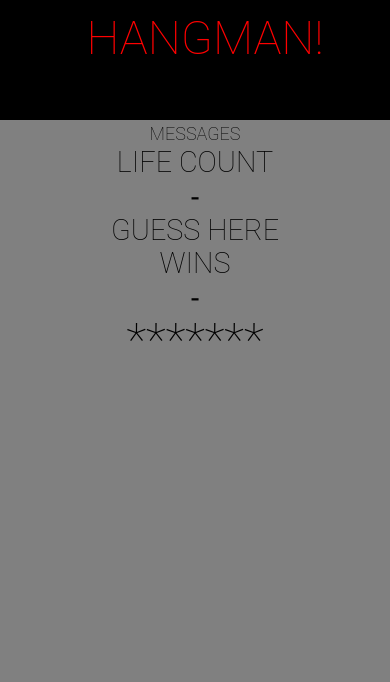
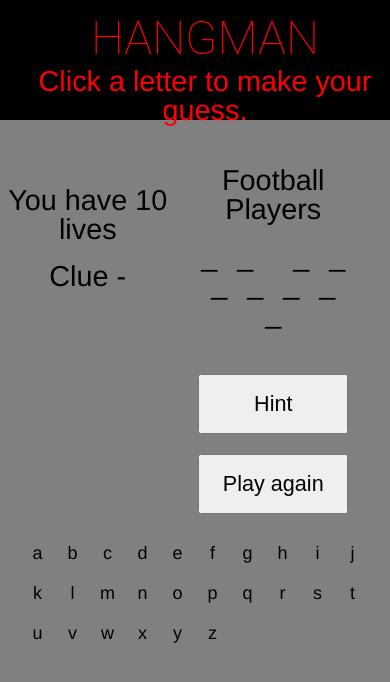
Before and after one commit to centelred/Hangman-Game, a PHP site: page / in a window 390 px wide. Shown: the top 682 px of the page. Run offline with PHP 8.4, Linux system fonts and the light colour scheme.

Commit message:
Add files via upload

```diff
--- a/assets/css/style.css
+++ b/assets/css/style.css
@@ -20,6 +20,7 @@ body {
 .catHint, .hangingout {
   float:left;
   width:45%;
+  padding-top:30px;
 }
 
 .catHint {
@@ -84,8 +85,8 @@ p {
     float: left;
     margin: 0 10px 10px 0;
     list-style: none;
-    width: 35px;
-    height: 30px;
+    width: 25px;
+    height: 20px;
     padding-top: 10px;
     background: $white;
     color: $base-color;
--- a/assets/javascript/game.js
+++ b/assets/javascript/game.js
@@ -212,15 +212,16 @@ window.onload = function() {
     hint.onclick = function() {
 
         hints = [
-            ["Did a song with coldplay", "Check my dab", "He put on for his city", "Will teach you how to save money", "Slept on lyricist", "The all seeing eye.", "Rap God"],
+            ["Did a song with coldplay", "Dab of ranch", "He put on for his city", "Will teach you how to save money", "Slept on lyricist", "The all seeing eye.", "Rap God"],
             ["Practice", "Mamba", "30 Hours", "Ugliest player ever", "ACL 1st Round: never forget"],
             ["Ravens former LB", "Deflated", "I Gronk", "The glove dont fit.", "Those Dreads!"]
         ];
 
         var categoryIndex = categories.indexOf(chosenCategory);
         var hintIndex = chosenCategory.indexOf(word);
-        showClue.innerHTML = "Clue: - " + hints[categoryIndex][hintIndex];
-    };
+        showClue.innerHTML = "Clue: - " + hints [categoryIndex][hintIndex];
+        console.log(hints [categoryIndex][hintIndex]);
+    }; //broken, some work, most dont.
 
     // Reset
 
--- a/index.html
+++ b/index.html
@@ -1,67 +1,35 @@
 <!DOCTYPE html>
-
 <html>
 
 <head>
-
     <title>Hangman!</title>
     <link rel="stylesheet" type="text/css" href="assets/css/reset.css">
     <link rel="stylesheet" type="text/css" href="assets/css/style.css">
     <meta name="viewport" content="width=device-width, initial-scale=1.0">
-
-
 </head>
 
 <body>
-<div class="container">
-
-	<div class="row col-md-12">
     <div class="header">
-    	<h1>Hangman!</h1>
+        <h1>Hangman</h1>
+        <p>Click a letter to make your guess.</p>
     </div>
+    <div class="hangingout"><br><br>
+        <p id="mylives"></p><br>
+        <p id="clue">Clue -</p><br>
+        <canvas id="stickman">browser does not support this tag</canvas>
     </div>
-
-    <div class="row">
-    	<div class="message col-md-12">
-    	<h3 id="mess">messages</h3>
+    <div class="catHint"><br><br>
+        <p id="categoryName"></p>
+        <br>
+        <div id="hold"></div><br><br>
+        <button id="hint">Hint</button>
+        <button id="reset">Play again</button>
     </div>
-    </div>
-
-	<div class="row">
-    	<div class="main1 col-md-4">
-    		<div class="life">
-    		<h2>Life Count</h2>
-    		<div id="lifecount"><p>-</p></div>
-    		</div>
-    	</div>
-    	<div class="main2 col-md-4">
-    		<div class="guess">
-    		<h2>Guess Here</h2>
-    		<div id="guesscount">
-
-            <p>
-    		<span id="guessed"></span>
-    		</p>
+    <div class="guessarea">
+        <div id="buttons"></div>
     </div>
     </div>
     </div>
-    	<div class="main3 col-md-4">
-    		<div class="win">
-    		<h2>Wins</h2>
-    		<div id="wincount"><p>-</p></div>
-    		</div>
-    	</div>
-	</div>
-
-	<div class="row">
-		<div class="footer">
-			<h1>*******</h1>
-		</div>
-	</div>
-
-</div>
-
-
     <script type="text/javascript" src="assets/javascript/game.js"></script>
 </body>
 
```
Lines whose indentation alone changed are shown as unchanged.
